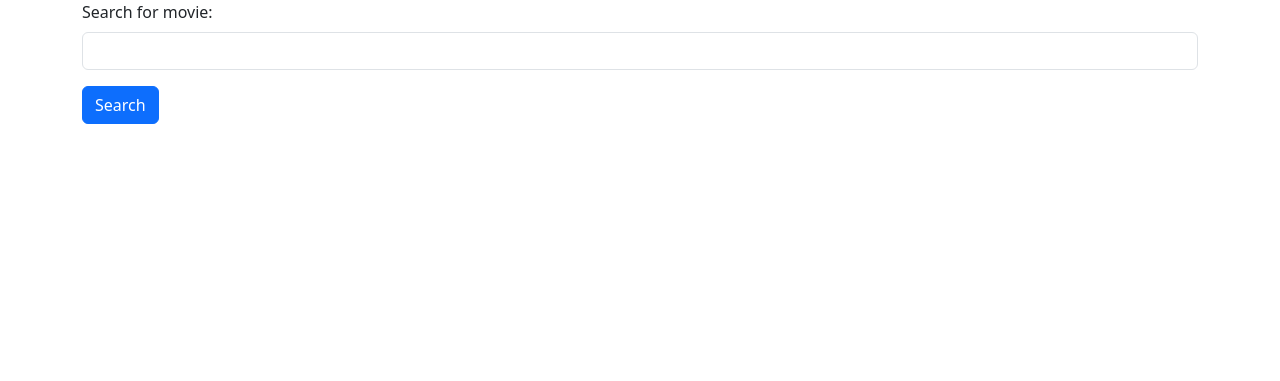
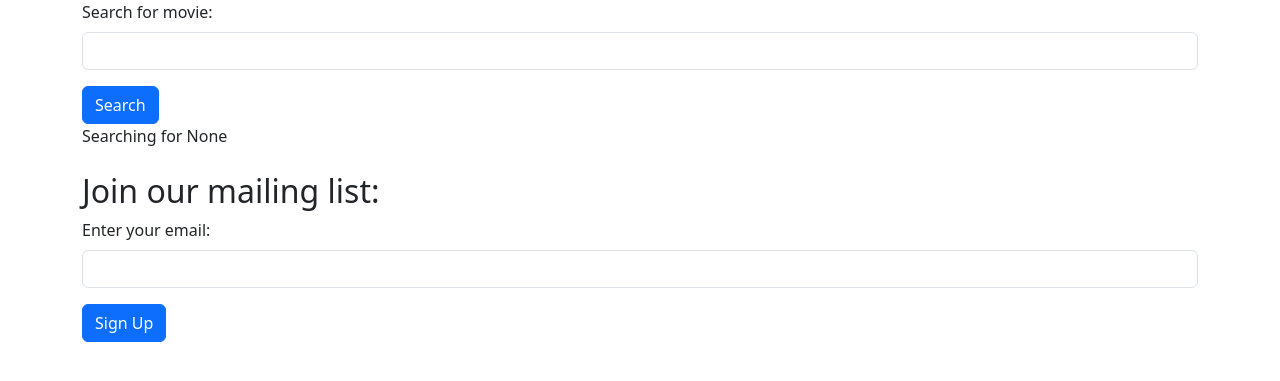
Before and after one commit to DeZin7/movie-reviews-api, a Django app: page / in a window 1280 px wide. Shown: the top 381 px of the page. Run offline with Django 4.2, Linux system fonts and the light colour scheme.

Commit message:
Adding signup view.

```diff
--- a/app/app/urls.py
+++ b/app/app/urls.py
@@ -19,6 +19,7 @@ from movie import views as movieViews
 
 urlpatterns = [
     path('admin/', admin.site.urls),
-    path('', movieViews.home),
-    path('about/', movieViews.about),
+    path('', movieViews.home, name='home'),
+    path('about/', movieViews.about, name='about'),
+    path('signup/', movieViews.signup, name='signup'),
 ]
--- a/app/movie/admin.py
+++ b/app/movie/admin.py
@@ -1,3 +1,3 @@
-from django.contrib import admin
+from django.contrib import admin # noqa
 
 # Register your models here.
--- a/app/movie/models.py
+++ b/app/movie/models.py
@@ -1,3 +1,3 @@
-from django.db import models
+from django.db import models # noqa
 
 # Create your models here.
--- a/app/movie/templates/home.html
+++ b/app/movie/templates/home.html
@@ -20,6 +20,22 @@
                     Search
                 </button>
               </form>
+              Searching for {{ searchTerm }}
+              <br />
+              <br />
+              <h2>Join our mailing list:</h2>
+              <form action="{% url 'signup' %}">
+                <div class="mb-3">
+                    <label for="email" class="form-label">
+                        Enter your email:
+                    </label>
+                    <input type="email" class="form-control"
+                        name="email" />
+                </div>
+                <button type="submit" class="btn btn-primary">
+                    Sign Up
+                </button>
+              </form>
         </div>
     </body>
 </html>
--- a/app/movie/tests.py
+++ b/app/movie/tests.py
@@ -1,3 +1,3 @@
-from django.test import TestCase
+from django.test import TestCase # noqa
 
 # Create your tests here.
--- a/app/movie/views.py
+++ b/app/movie/views.py
@@ -1,10 +1,25 @@
+"""
+Views for the movie APIs.
+"""
 from django.shortcuts import render
 from django.http import HttpResponse
 
 
 def home(request):
-    return render(request, 'home.html', {'name': 'Marcus Andre'})
+    """Retrieve the values submited."""
+    searchTerm = request.GET.get('searchMovie')
+    return render(request, 'home.html', {'searchTerm': searchTerm})
 
 
 def about(request):
     return HttpResponse('<h1>Welcome to About Page</h1>')
+
+
+def signup(request):
+    """
+    Retrieve the email from the GET request (request.GET.get('email'))
+    and send it to signup.html by passing in a key value dictionary,
+    {'email': email}
+    """
+    email = request.GET.get('email')
+    return render(request, 'signup.html', {'email': email})
```
Also changed, not shown: app/movie/templates/signup.html (added, +17 -0 lines).
